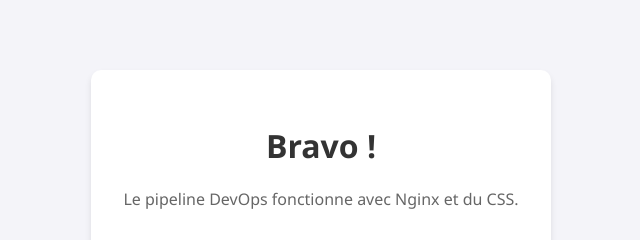
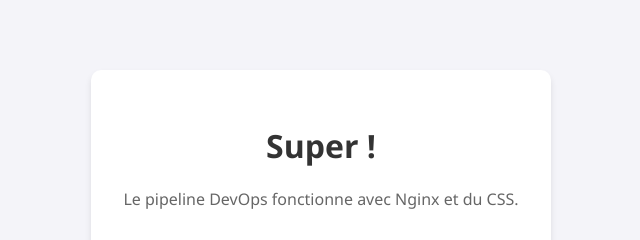
Before and after one commit to Enzobas23/DevOps, a plain HTML site: page index.html in a window 1280 px wide. Shown: the part 236-476 px from the top of the page, 319-959 px from the left. Drawn offline with Linux system fonts and the light colour scheme.

Commit message:
Test du pipeline complet

```diff
--- a/index.html
+++ b/index.html
@@ -7,7 +7,7 @@
 </head>
 <body>
     <div class="container">
-        <h1>Bravo !</h1>
+        <h1>Super !</h1>
         <p>Le pipeline DevOps fonctionne avec Nginx et du CSS.</p>
     </div>
 </body>
```
Also changed, not shown: 1 other file.
